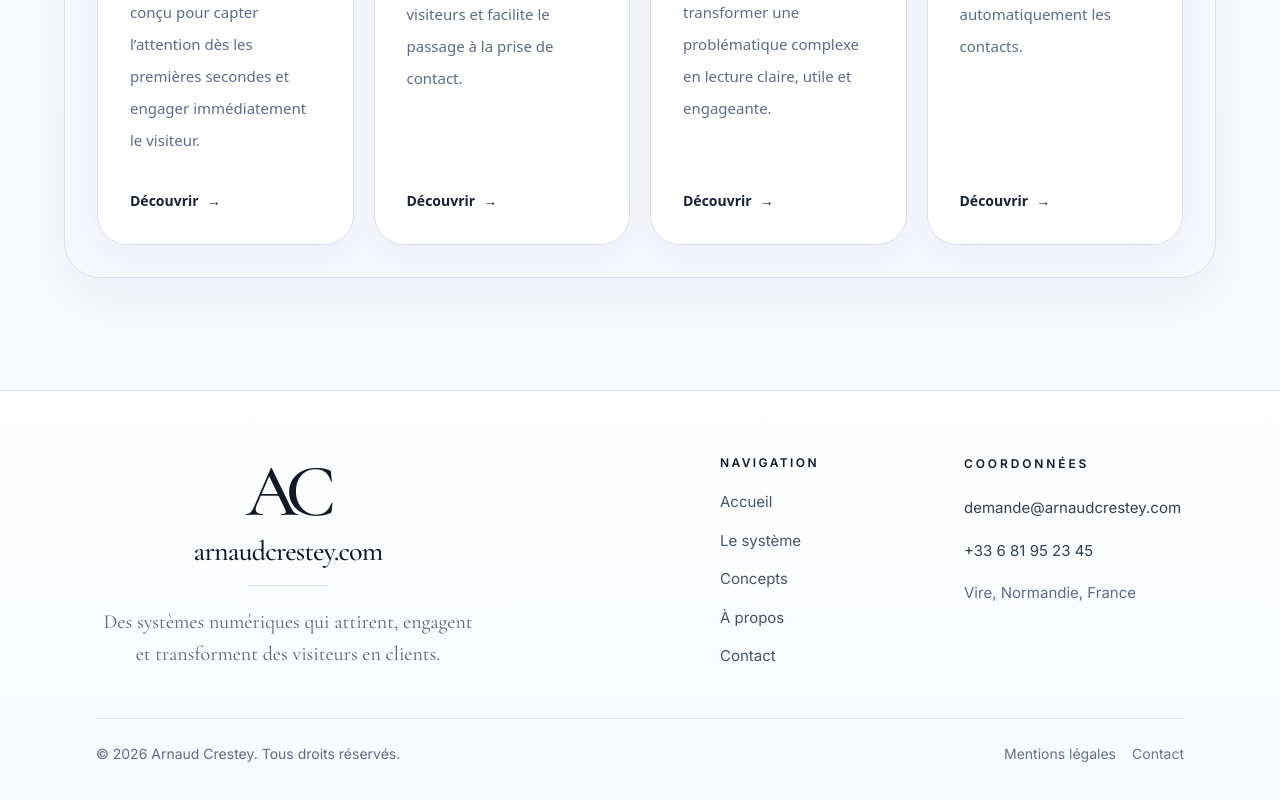
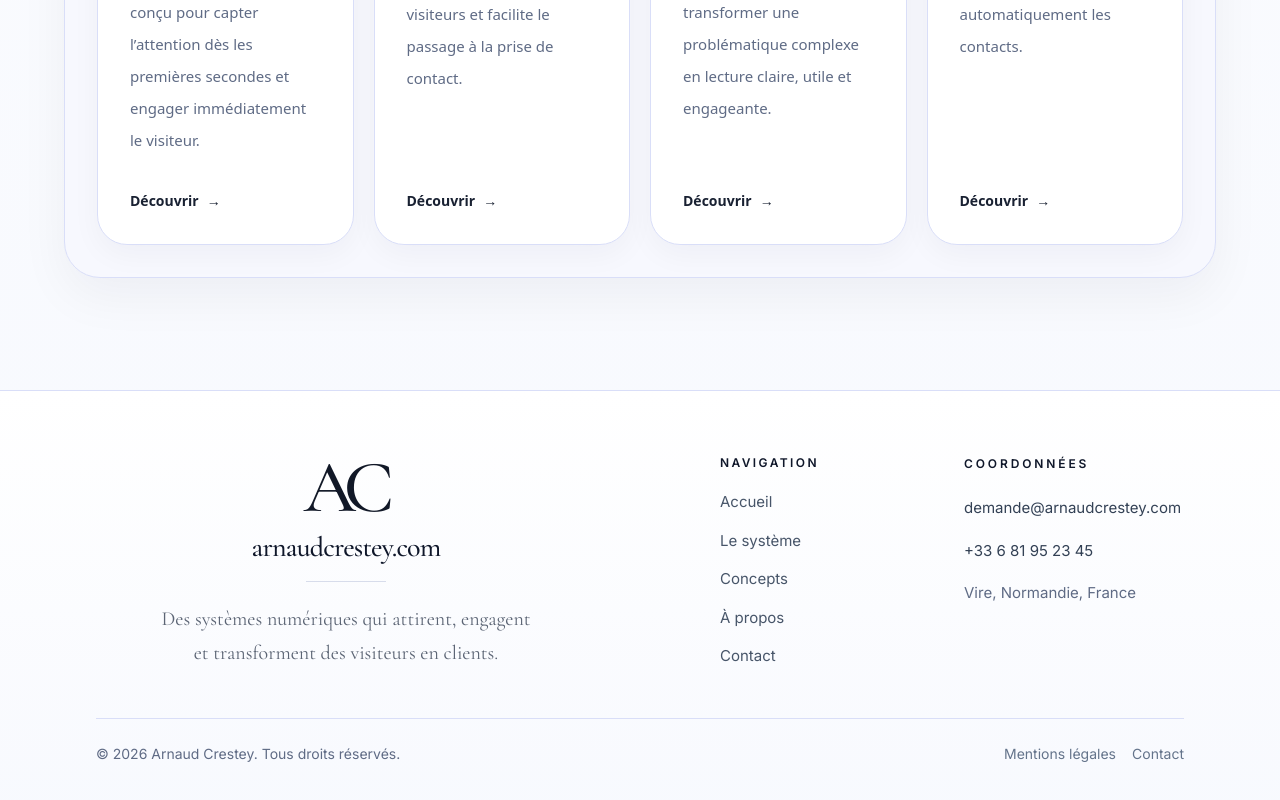
Before and after one commit to arnaudcrestey/portail-site-vitrine, a Next.js app: page / in a window 1280 px wide. Shown: the part 2410-3210 px from the top of the page. Built offline with nearby package versions, Linux system fonts and the light colour scheme.

Commit message:
Update footer.tsx

```diff
--- a/components/footer.tsx
+++ b/components/footer.tsx
@@ -16,11 +16,11 @@ export function Footer() {
   return (
     <footer className="mt-20 border-t border-[#d9def8] bg-[linear-gradient(180deg,#ffffff_0%,#f7f9fe_100%)]">
       <div className="mx-auto max-w-6xl px-5 py-10 sm:px-6 sm:py-12 lg:px-8 lg:py-16">
-        <div className="grid gap-12 sm:gap-14 md:grid-cols-[minmax(0,1.35fr)_180px_220px] md:justify-between md:gap-16">
-          {/* Bloc gauche centré */}
+        <div className="grid gap-12 sm:gap-14 md:grid-cols-[minmax(0,1.35fr)_180px_220px] md:items-start md:justify-between md:gap-16">
+          {/* Bloc gauche */}
           <div className="flex justify-center md:justify-start">
-            <div className="w-full max-w-sm">
-              <div className="mx-auto flex w-full flex-col items-center text-center md:mx-0 md:items-center md:text-center">
+            <div className="w-full max-w-[420px] md:max-w-[500px]">
+              <div className="mx-auto flex w-full flex-col items-center text-center md:-mt-1">
                 <Link href="/" className="inline-block">
                   <div className="flex flex-col items-center leading-none">
                     <div className={`${monogramFont.className} relative flex items-center justify-center`}>
@@ -43,9 +43,10 @@ export function Footer() {
                 <div className="mx-auto mt-5 h-px w-20 bg-[#d7dceb]" />
 
                 <p
-                  className={`${monogramFont.className} mx-auto mt-5 max-w-[30rem] text-center text-[18px] italic leading-8 text-[#5b6474] sm:text-[20px]`}
+                  className={`${monogramFont.className} mx-auto mt-5 max-w-[26rem] text-center text-[17px] italic leading-[1.7] text-[#5b6474] sm:max-w-[30rem] sm:text-[20px]`}
                 >
-                  Des systèmes numériques qui attirent, engagent et transforment des visiteurs en clients.
+                  <span className="block">Des systèmes numériques qui attirent, engagent</span>
+                  <span className="block">et transforment des visiteurs en clients.</span>
                 </p>
               </div>
             </div>
```
